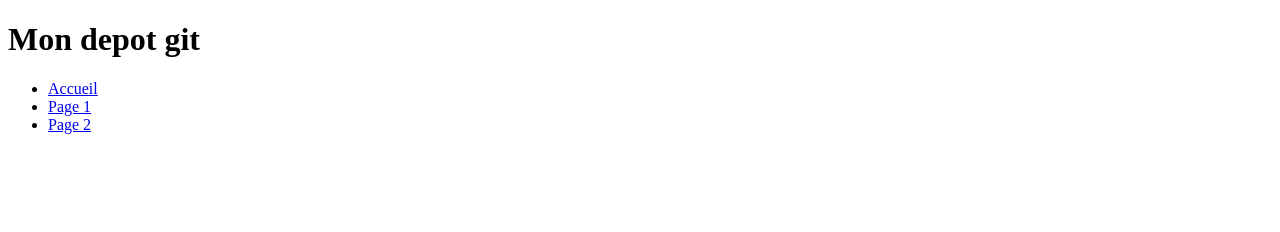
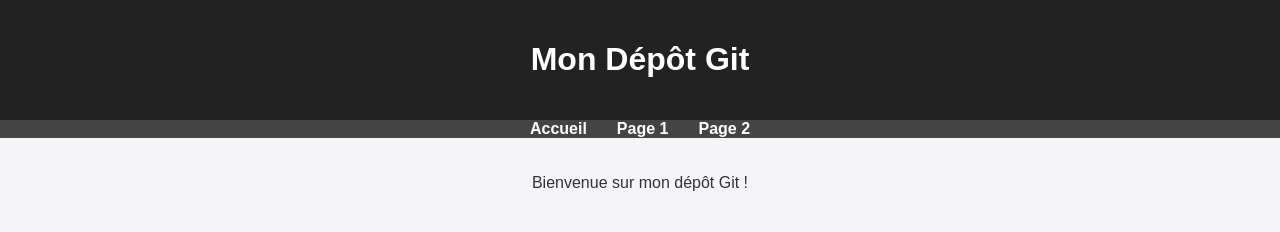
Before and after one commit to Dammel-Meuz/coursGitXarala2, a plain HTML site: page index.html in a window 1280 px wide. Drawn offline with Linux system fonts and the light colour scheme.

Commit message:
modifier de commit

```diff
--- a/index.html
+++ b/index.html
@@ -1,18 +1,108 @@
 <!DOCTYPE html>
-<html lang="en">
+<html lang="fr">
 <head>
   <meta charset="UTF-8">
   <meta name="viewport" content="width=device-width, initial-scale=1.0">
-    <title>Document</title>
+  <title>Mon Dépôt Git</title>
+  <style>
+    body {
+      font-family: Arial, sans-serif;
+      margin: 0;
+      background: #f4f4f9;
+      color: #333;
+    }
+
+    header {
+      background: #222;
+      color: white;
+      padding: 20px;
+      text-align: center;
+    }
+
+    nav {
+      background: #444;
+    }
+
+    nav ul {
+      list-style: none;
+      display: flex;
+      justify-content: center;
+      margin: 0;
+      padding: 0;
+    }
+
+    nav ul li {
+      margin: 0 15px;
+    }
+
+    nav ul li a {
+      color: white;
+      text-decoration: none;
+      font-weight: bold;
+      transition: color 0.3s;
+    }
+
+    nav ul li a:hover {
+      color: #ff9800;
+    }
+
+    /* --- Menu Hamburger --- */
+    .menu-toggle {
+      display: none;
+      background: #444;
+      border: none;
+      color: white;
+      font-size: 24px;
+      padding: 10px;
+      cursor: pointer;
+    }
+
+    @media (max-width: 768px) {
+      nav ul {
+        flex-direction: column;
+        display: none;
+        background: #333;
+      }
+
+      nav ul.show {
+        display: flex;
+      }
+
+      .menu-toggle {
+        display: block;
+        width: 100%;
+        text-align: left;
+      }
+
+      nav ul li {
+        margin: 10px 0;
+        text-align: center;
+      }
+    }
+
+    main {
+      padding: 20px;
+      text-align: center;
+    }
+  </style>
 </head>
 <body>
-    <h1>Mon depot git</h1>
+  <header>
+    <h1> Mon Dépôt Git</h1>
+  </header>
+
   <nav>
-        <ul>
+    <button class="menu-toggle">☰ Menu</button>
+    <ul id="menu">
       <li><a href="index.html">Accueil</a></li>
       <li><a href="page1.html">Page 1</a></li>
       <li><a href="page2.html">Page 2</a></li>
     </ul>
   </nav>
+
+  <main>
+    <p>Bienvenue sur mon dépôt Git !</p>
+  </main>
+  </script>
 </body>
 </html>
```
Lines whose indentation alone changed are shown as unchanged.
